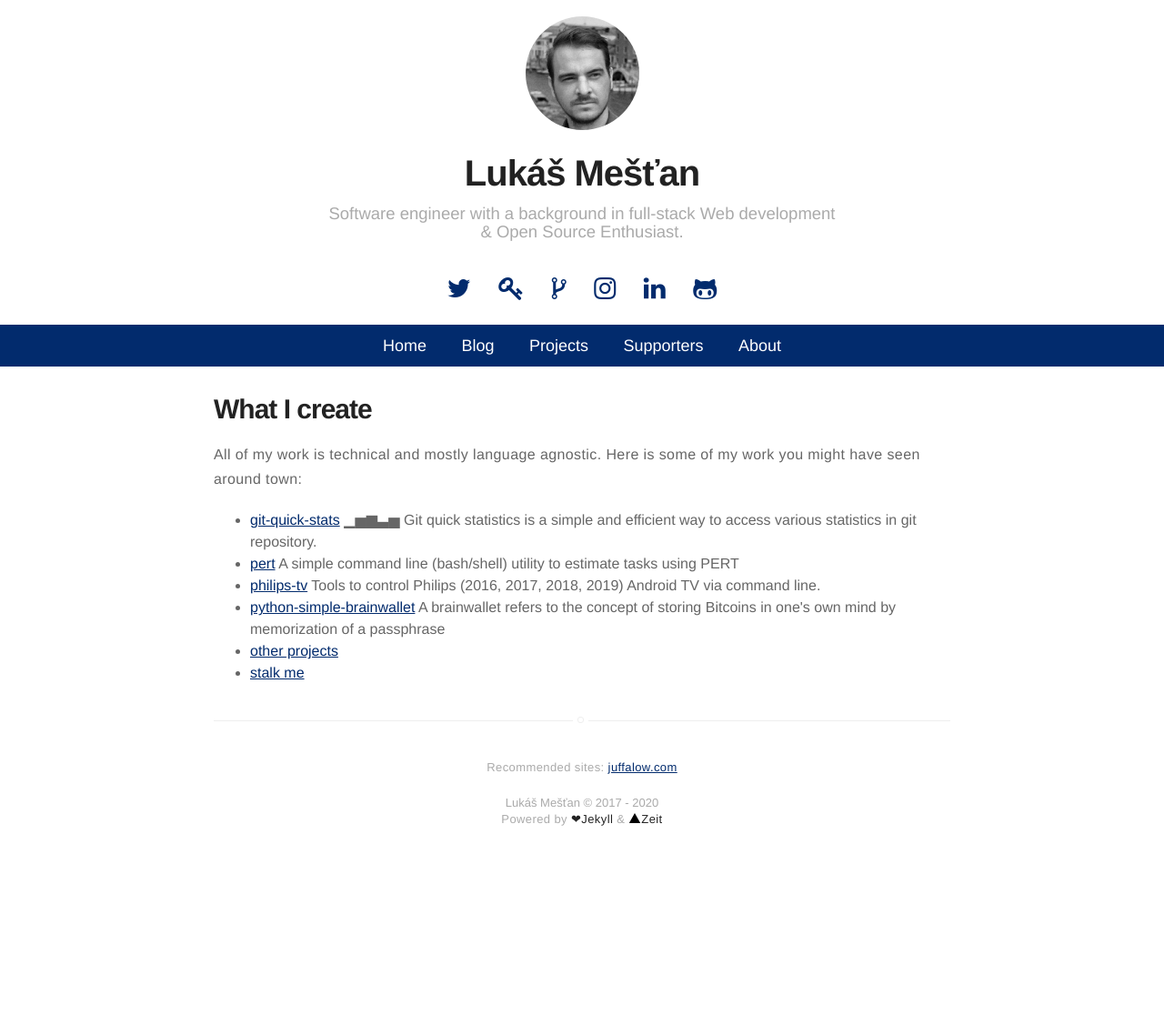
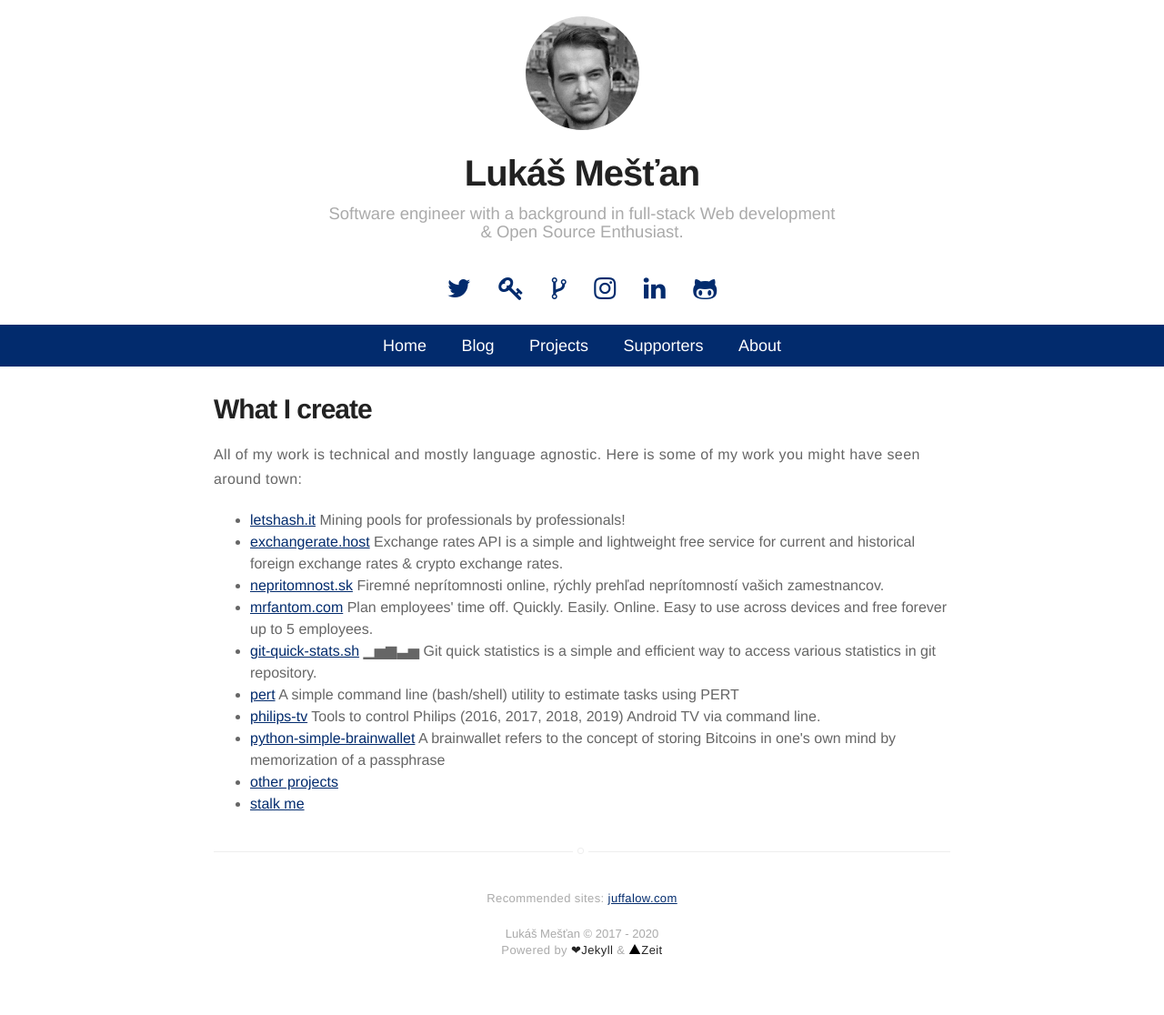
Before and after one commit to arzzen/lukasmestan.com, a Jekyll site: the page built from projects.html, in a window 1280 px wide. Shown: the whole page at 91% size. Built offline with Jekyll 4.4.1, drawn with Linux system fonts in a browser that asks for light colours; nearby versions of some CDN libraries; comment, search, counter and statistics services are not loaded; before the commit the page ends 972 px from its top, so only the background shows below that.

Commit message:
Update projects.html

```diff
--- a/projects.html
+++ b/projects.html
@@ -10,7 +10,11 @@
 <p>All of my work is technical and mostly language agnostic. Here is some of my work you might have seen around town:</p>
 
 <ul>
-    <li><strong><a href="https://github.com/arzzen/git-quick-stats">git-quick-stats</a></strong> ▁▅▆▃▅ Git quick statistics is a simple and efficient way to access various statistics in git repository.</li>
+    <li><strong><a href="https://github.com/letshash/letshash.it">letshash.it</a></strong>  Mining pools for professionals by professionals!  </li>
+    <li><strong><a href="https://github.com/Formicka/exchangerate.host">exchangerate.host</a></strong>  Exchange rates API is a simple and lightweight free service for current and historical foreign exchange rates & crypto exchange rates.</li>
+    <li><strong><a href="https://github.com/Formicka/nepritomnost.sk">nepritomnost.sk</a></strong>  Firemné neprítomnosti online, rýchly prehľad neprítomností vašich zamestnancov. </li>
+    <li><strong><a href="https://github.com/Formicka/mrfantom.com">mrfantom.com</a></strong>  Plan employees' time off. Quickly. Easily. Online. Easy to use across devices and free forever up to 5 employees.  </li>
+    <li><strong><a href="https://github.com/arzzen/git-quick-stats">git-quick-stats.sh</a></strong> ▁▅▆▃▅ Git quick statistics is a simple and efficient way to access various statistics in git repository.</li>
     <li><strong><a href="https://github.com/arzzen/pert">pert</a></strong> A simple command line (bash/shell) utility to estimate tasks using PERT</li>
     <li><strong><a href="https://github.com/arzzen/philips-tv">philips-tv</a></strong> Tools to control Philips (2016, 2017, 2018, 2019) Android TV via command line.</li>
     <li><strong><a href="https://github.com/arzzen/python-simple-brainwallet">python-simple-brainwallet</a></strong> A brainwallet refers to the concept of storing Bitcoins in one's own mind by memorization of a passphrase</li>
```
